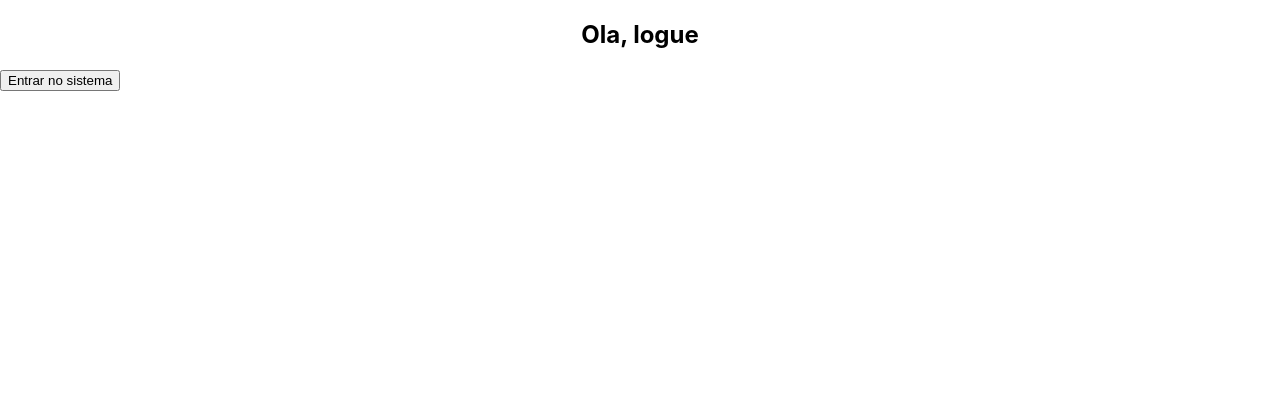
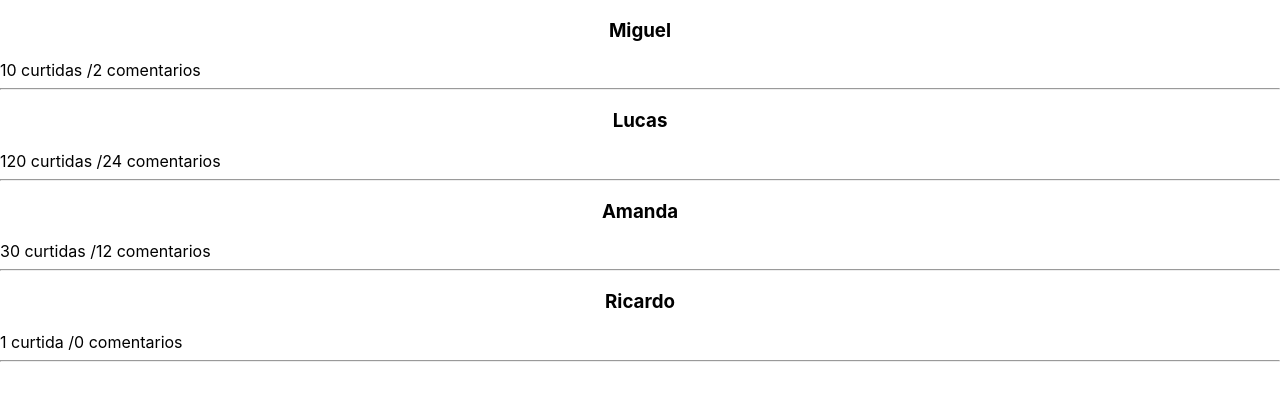
Before and after one commit to PauloMiguel13000/useCallback_em_React, a React (Create React App) app in the folder apresentar/: page / in a window 1280 px wide. Shown: the top 400 px of the page. Built offline with nearby package versions, Linux system fonts and the light colour scheme.

Commit message:
praticando listas em React

```diff
--- /dev/null
+++ b/apresentar/src/components/Feed/index.js
@@ -0,0 +1,19 @@
+import React, {Component} from 'react';
+
+class Feed extends Component{
+    render(){
+        return(
+            <div key={this.props.id}>
+                <h3>{this.props.username}</h3>
+            <a>{this.props.curtidas > 1 ?
+            this.props.curtidas + ' curtidas' :
+            this.props.curtidas + ' curtida '} /
+            {this.props.comentarios > 1 ? this.props.comentarios + ' comentarios ' : this.props.comentarios + ' comentarios'}
+            </a>
+           <hr/>
+            </div>
+        );
+    }
+}
+
+export default Feed;
--- a/apresentar/src/components/Membro/index.js
+++ b/apresentar/src/components/Membro/index.js
@@ -1,5 +1,5 @@
 import React, { Component } from 'react';
-
+import Feed from '../Feed/index';
 
 
 
@@ -7,32 +7,27 @@
     constructor(props){
         super(props);
         this.state={
-        status: false
+        feed: [
+            {id: 1, username: 'Miguel', curtidas:10, comentarios:2},
+            {id: 2, username: 'Lucas', curtidas: 120, comentarios: 24},
+            {id: 3, username: 'Amanda', curtidas: 30, comentarios: 12},
+            {id: 4, username: 'Ricardo', curtidas: 1, comentarios: 0},
+
+        ]
         };
-        this.sair = this.sair.bind(this);
-        this.entrar = this.entrar.bind(this);
+
     }
 
-    sair(){
-        this.setState({status: false})
-    }
-    entrar(){
-        this.setState({status: true})
-    }
     render(){
         return(
-        <div>
+            <div>
+                {this.state.feed.map((item) => {
+                    return(
+                      <Feed id={item.id} username ={item.username} curtidas = {item.curtidas} comentarios = {item.comentarios}></Feed>
+                    );
+                })}
 
-            {this.state.status ?
-            <div>
-                <h2>Bem vindo ao sistema</h2>
-                <button onClick={this.sair}>Sair</button>
-            </div> :
-            <div><h2>Ola, logue</h2>
-            <button onClick={this.entrar}>Entrar no sistema</button>
             </div>
-        }
-        </div>
             );
     }
 }
```
